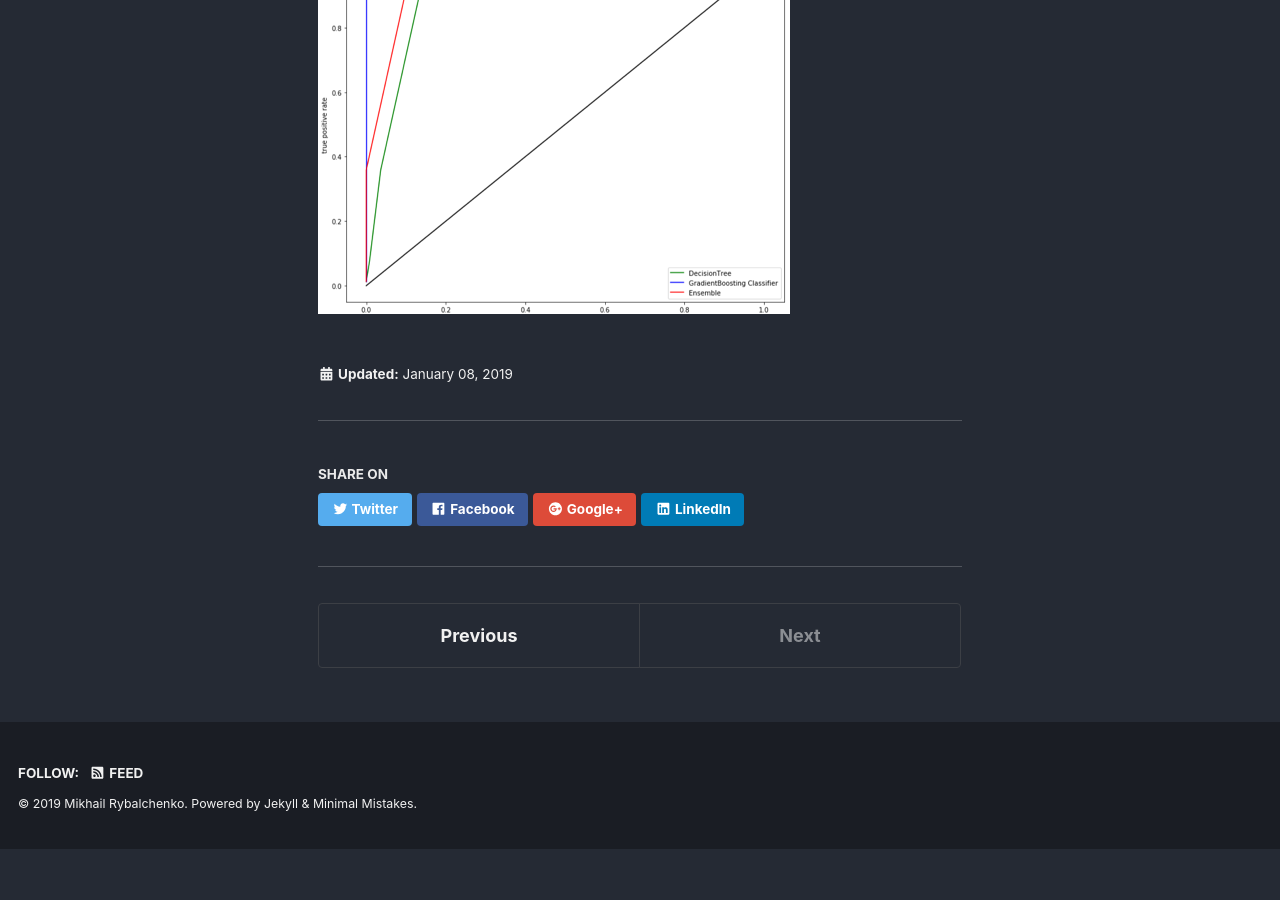
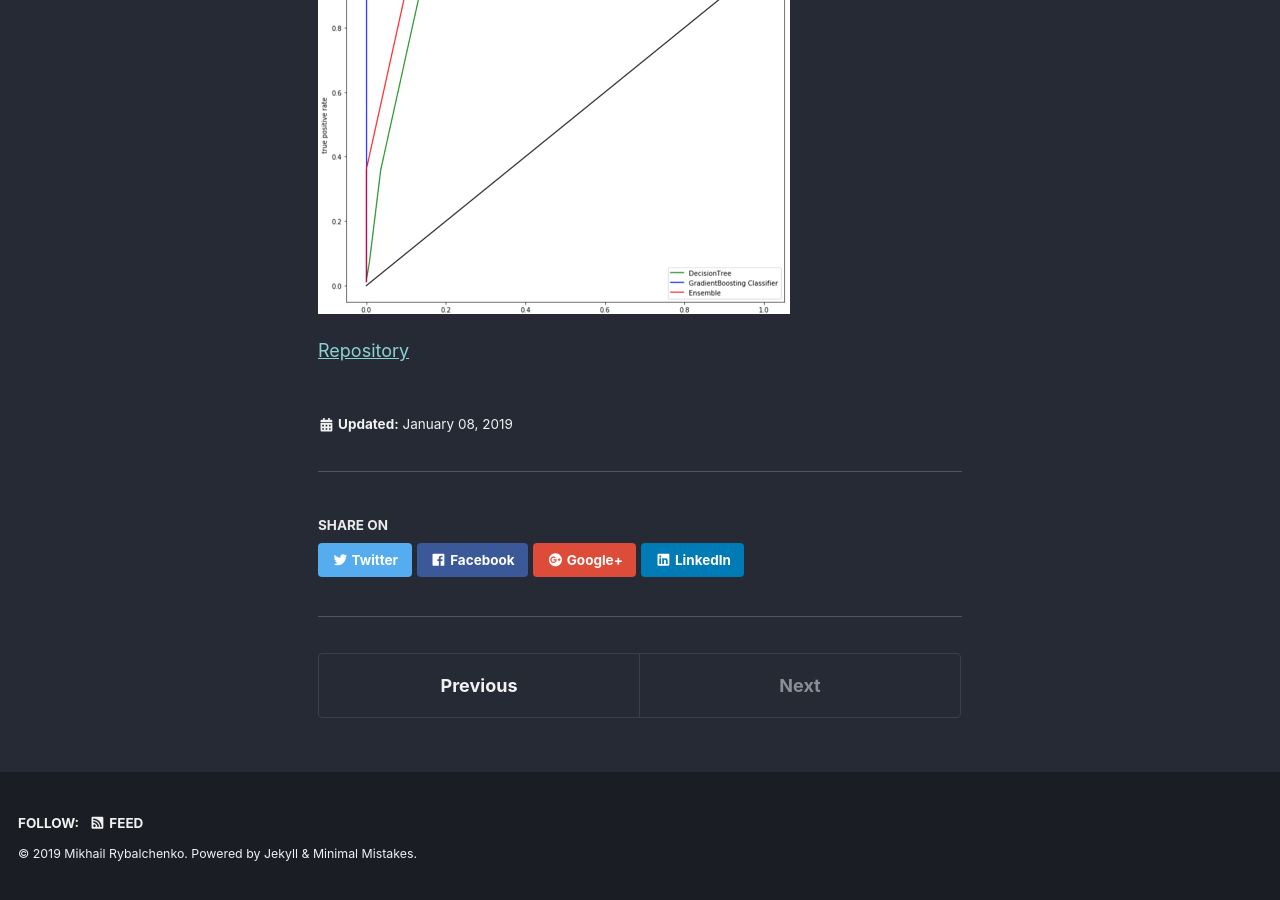
Before and after one commit to Mikhailry/mikhailry.github.io, a Jekyll site: the page built from _portfolio/truck-maintenance.md, in a window 1280 px wide and 900 px high, scrolled down 4728 px. Built offline with Jekyll 4.4.1, drawn with Linux system fonts in a browser that asks for light colours; cached includes are drawn as plain includes; nearby versions of some CDN libraries; before the commit the page ends 5577 px from its top, so only the background shows below that.

Commit message:
link to repo added

```diff
--- a/_portfolio/truck-maintenance.md
+++ b/_portfolio/truck-maintenance.md
@@ -98,3 +98,6 @@ DecisionTreeClassifier(class_weight=None, criterion='entropy', max_depth=3, max_
 
 ROC for developed models:
 ![ROC for developed models](/assets/images/truckmaintenance/roc.png "ROC for developed models")
+
+
+[Repository](https://github.com/Mikhailry/trucks-maintenance)
```
